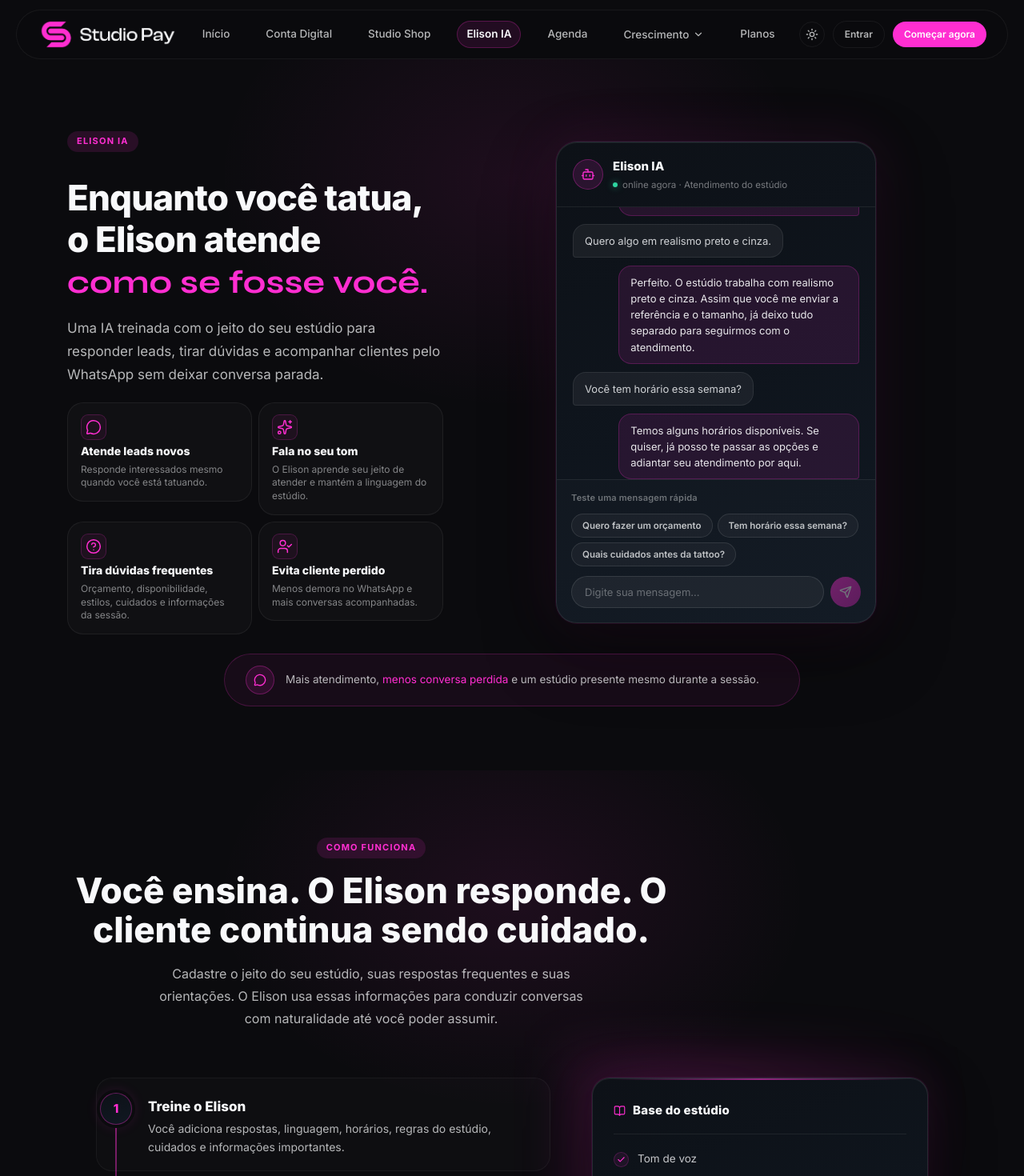
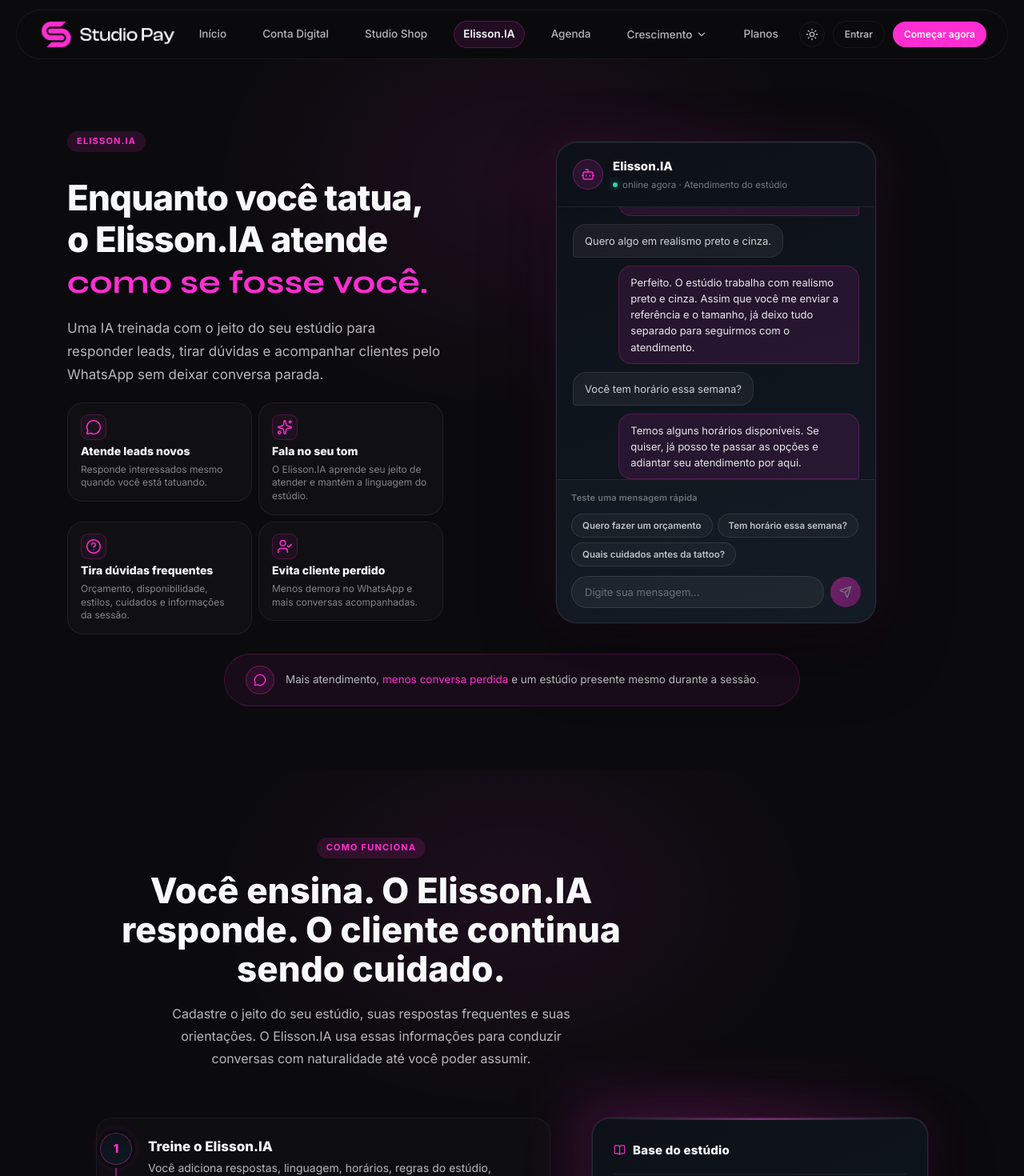
Before and after one commit to studiopay/studiopay-frontend, a React (Vite) app: page /elison-ia in a window 1280 px wide. Shown: the top 1470 px of the page at 80% size. Built offline with nearby package versions, Linux system fonts and the light colour scheme.

Commit message:
chore: standardize Elisson.IA naming
- padroniza grafia pública para Elisson.IA
- mantém rota /elison-ia e nomes técnicos intactos
- corrige textos visíveis em páginas e componentes públicos
- não altera layout, estrutura, backend ou rotas privadas

```diff
--- a/src/components/landing/ElisonPreviewSection.jsx
+++ b/src/components/landing/ElisonPreviewSection.jsx
@@ -49,10 +49,10 @@
         <div className="elison-preview-layout">
           <Reveal>
             <div className="elison-preview-copy">
-              <span className="section-label">Elison IA</span>
+              <span className="section-label">Elisson.IA</span>
               <h2 className="section-title">
                 Enquanto você tatua,<br />
-                o <span className="landing-accent">Elison</span> acompanha seus clientes.
+                o <span className="landing-accent">Elisson.IA</span> acompanha seus clientes.
               </h2>
               <p className="section-sub">
                 Confirma horários, envia lembretes e mantém o cliente acompanhado sem você precisar parar o atendimento.
@@ -62,12 +62,12 @@
 
           <Reveal delay={80}>
             <div className="elison-preview-demo">
-              <div className="elison-phone" aria-label="Demonstração de conversa do Elison IA">
+              <div className="elison-phone" aria-label="Demonstração de conversa do Elisson.IA">
                 <div className="elison-chat-header">
                   <span className="elison-chat-avatar" aria-hidden="true">J</span>
                   <div className="elison-chat-contact">
                     <strong>João</strong>
-                    <span>Atendimento via Elison.IA</span>
+                    <span>Atendimento via Elisson.IA</span>
                   </div>
                   <div className="elison-chat-actions" aria-hidden="true">
                     <Video size={15} strokeWidth={1.8} />
@@ -86,7 +86,7 @@
                       className={`elison-chat-bubble ${message.from === 'client' ? 'client' : 'elison'}`}
                       key={`${message.from}-${index}`}
                     >
-                      <span>{message.from === 'client' ? 'João' : 'Elison.IA'}</span>
+                      <span>{message.from === 'client' ? 'João' : 'Elisson.IA'}</span>
                       <p>{message.text}</p>
                       <small>
                         {message.time}
@@ -102,7 +102,7 @@
                 </div>
               </div>
 
-              <div className="elison-step-tabs" aria-label="Estados demonstrativos do Elison IA">
+              <div className="elison-step-tabs" aria-label="Estados demonstrativos do Elisson.IA">
                 {elisonSteps.map((step, index) => (
                   <button
                     type="button"
@@ -119,7 +119,7 @@
           </Reveal>
 
           <Reveal delay={140}>
-            <ul className="elison-preview-bullets" aria-label="O que o Elison IA ajuda a organizar">
+            <ul className="elison-preview-bullets" aria-label="O que o Elisson.IA ajuda a organizar">
               {elisonBullets.map((bullet) => (
                 <li key={bullet}>
                   <span aria-hidden="true"><Check size={15} strokeWidth={2} /></span>
@@ -134,7 +134,7 @@
               <p>Menos conversa manual. Mais cliente acompanhado.</p>
               <div className="elison-preview-actions">
                 <Link to="/elison-ia" className="btn btn-primary btn-lg">
-                  Conhecer benefícios do Elison IA <ArrowRight size={18} />
+                  Conhecer benefícios do Elisson.IA <ArrowRight size={18} />
                 </Link>
                 <Link to="/elison-ia" className="elison-inline-link">
                   Ver como funciona
--- a/src/components/landing/FAQ.jsx
+++ b/src/components/landing/FAQ.jsx
@@ -13,7 +13,7 @@
   },
   {
     q: 'A IA responde meus clientes?',
-    a: 'O Elison IA ajuda com respostas, lembretes, confirmações e recuperação de clientes, sempre conforme sua configuração.',
+    a: 'O Elisson.IA ajuda com respostas, lembretes, confirmações e recuperação de clientes, sempre conforme sua configuração.',
   },
   {
     q: 'Tem fidelidade?',
--- a/src/components/landing/FeaturesSection.jsx
+++ b/src/components/landing/FeaturesSection.jsx
@@ -22,10 +22,10 @@
   {
     Icon: Bot,
     color: '#A78BFA',
-    title: 'Elison IA',
+    title: 'Elisson.IA',
     desc: 'Automatize mensagens, confirmações e recuperação de clientes.',
     to: '/elison-ia',
-    action: 'Conhecer Elison IA',
+    action: 'Conhecer Elisson.IA',
   },
   {
     Icon: ShoppingBag,
--- a/src/components/landing/Footer.jsx
+++ b/src/components/landing/Footer.jsx
@@ -6,7 +6,7 @@
   { label: 'Início', anchor: 'inicio' },
   { label: 'Conta Digital', anchor: 'conta-digital' },
   { label: 'Studio Shop', anchor: 'studio-shop' },
-  { label: 'Elison IA', anchor: 'elison-ia' },
+  { label: 'Elisson.IA', anchor: 'elison-ia' },
   { label: 'Agenda', anchor: 'agenda' },
   { label: 'Cursos', anchor: 'cursos' },
   { label: 'Tráfego Pago', anchor: 'trafego' },
--- a/src/components/landing/PillsMarquee.jsx
+++ b/src/components/landing/PillsMarquee.jsx
@@ -10,7 +10,7 @@
   { label: 'Conta Digital', Icon: Wallet },
   { label: 'Agenda', Icon: Calendar },
   { label: 'Studio Shop', Icon: ShoppingBag },
-  { label: 'Elison IA', Icon: Bot },
+  { label: 'Elisson.IA', Icon: Bot },
   { label: 'Cursos', Icon: GraduationCap },
   { label: 'Cobranças', Icon: ReceiptText },
   { label: 'Pix', Icon: QrCode },
--- a/src/components/landing/StudioEcosystemPreview.jsx
+++ b/src/components/landing/StudioEcosystemPreview.jsx
@@ -26,11 +26,11 @@
     label: 'Ver Agenda',
   },
   {
-    name: 'Elison IA',
+    name: 'Elisson.IA',
     role: 'Atender no automático',
     text: 'Confirma horários, envia lembretes e acompanha clientes pelo WhatsApp.',
     to: '/elison-ia',
-    label: 'Ver Elison IA',
+    label: 'Ver Elisson.IA',
   },
   {
     name: 'Studio Shop',
--- a/src/components/landing/publicNavLinks.js
+++ b/src/components/landing/publicNavLinks.js
@@ -1,7 +1,7 @@
 export const mainNavLinks = [
   { label: 'Conta Digital', to: '/studio-core' },
   { label: 'Studio Shop', to: '/studio-shop' },
-  { label: 'Elison IA', to: '/elison-ia' },
+  { label: 'Elisson.IA', to: '/elison-ia' },
   { label: 'Agenda', to: '/studio-agenda' },
 ]
 
--- a/src/data/publicModules.js
+++ b/src/data/publicModules.js
@@ -24,9 +24,9 @@
     cta: 'Organizar minha agenda',
   },
   elison: {
-    eyebrow: 'Elison IA',
-    title: 'Elison IA',
-    headline: 'Enquanto você tatua, o Elison acompanha seus clientes.',
+    eyebrow: 'Elisson.IA',
+    title: 'Elisson.IA',
+    headline: 'Enquanto você tatua, o Elisson.IA acompanha seus clientes.',
     subheadline: 'Um assistente inteligente para confirmar horários, enviar lembretes, responder mensagens e recuperar clientes sem você precisar parar o atendimento.',
     problem: 'Responder tudo manualmente toma tempo, clientes somem e confirmações viram mais uma tarefa no meio do dia.',
     solution: ['Responder clientes', 'Confirmar horários', 'Enviar lembretes', 'Recuperar clientes sumidos', 'Organizar mensagens', 'Suporte inteligente'],
--- a/src/pages/public/ElisonIAPage.jsx
+++ b/src/pages/public/ElisonIAPage.jsx
@@ -13,7 +13,7 @@
 
 const heroBenefits = [
   { Icon: MessageCircle, title: 'Atende leads novos', text: 'Responde interessados mesmo quando você está tatuando.' },
-  { Icon: Sparkles, title: 'Fala no seu tom', text: 'O Elison aprende seu jeito de atender e mantém a linguagem do estúdio.' },
+  { Icon: Sparkles, title: 'Fala no seu tom', text: 'O Elisson.IA aprende seu jeito de atender e mantém a linguagem do estúdio.' },
   { Icon: HelpCircle, title: 'Tira dúvidas frequentes', text: 'Orçamento, disponibilidade, estilos, cuidados e informações da sessão.' },
   { Icon: UserCheck, title: 'Evita cliente perdido', text: 'Menos demora no WhatsApp e mais conversas acompanhadas.' },
 ]
@@ -106,7 +106,7 @@
       <div className="elison-wa-header">
         <span className="elison-wa-avatar"><Bot size={18} strokeWidth={1.8} /></span>
         <div className="elison-wa-header-text">
-          <p className="elison-wa-name">Elison IA</p>
+          <p className="elison-wa-name">Elisson.IA</p>
           <p className="elison-wa-status">
             <span className="elison-wa-dot" /> online agora · Atendimento do estúdio
           </p>
@@ -177,9 +177,9 @@
         <div className="elison-hero-inner">
           <Reveal className="elison-hero-copy-area">
             <div className="elison-hero-copy">
-              <span className="section-label">Elison IA</span>
+              <span className="section-label">Elisson.IA</span>
               <h1 className="elison-hero-title">
-                Enquanto você tatua, o Elison atende{' '}
+                Enquanto você tatua, o Elisson.IA atende{' '}
                 <span className="landing-accent">como se fosse você.</span>
               </h1>
               <p className="elison-hero-sub">
@@ -228,7 +228,7 @@
 
 const howSteps = [
   {
-    title: 'Treine o Elison',
+    title: 'Treine o Elisson.IA',
     text: 'Você adiciona respostas, linguagem, horários, regras do estúdio, cuidados e informações importantes.',
   },
   {
@@ -236,7 +236,7 @@
     text: 'O lead entra em contato, tira dúvidas, pede orçamento ou pergunta sobre horários.',
   },
   {
-    title: 'Elison atende no seu tom',
+    title: 'Elisson.IA atende no seu tom',
     text: 'Ele responde com base no que aprendeu, mantendo a conversa ativa e organizada.',
   },
   {
@@ -267,10 +267,10 @@
           <div className="section-header-center elison-how-header">
             <span className="section-label">Como funciona</span>
             <h2 className="section-title elison-how-title">
-              Você ensina. O Elison responde. O cliente continua sendo cuidado.
+              Você ensina. O Elisson.IA responde. O cliente continua sendo cuidado.
             </h2>
             <p className="section-sub elison-how-sub">
-              Cadastre o jeito do seu estúdio, suas respostas frequentes e suas orientações. O Elison usa essas
+              Cadastre o jeito do seu estúdio, suas respostas frequentes e suas orientações. O Elisson.IA usa essas
               informações para conduzir conversas com naturalidade até você poder assumir.
             </p>
           </div>
@@ -388,7 +388,7 @@
           <div className="section-header-center elison-desk-header">
             <span className="section-label">Atendimento na prática</span>
             <h2 className="section-title elison-desk-title">
-              O Elison ajuda nas mensagens que <span className="landing-accent">mais tomam seu tempo.</span>
+              O Elisson.IA ajuda nas mensagens que <span className="landing-accent">mais tomam seu tempo.</span>
             </h2>
             <p className="section-sub elison-desk-sub">
               Orçamentos, horários, cuidados, dúvidas frequentes e acompanhamento do cliente podem ser respondidos
@@ -471,7 +471,7 @@
               <span className="landing-accent">Mais tempo tatuando.</span> Menos tempo repetindo resposta.
             </h2>
             <p className="section-sub elison-final-sub">
-              Deixe o Elison cuidar das mensagens repetitivas, organizar informações dos clientes e manter o
+              Deixe o Elisson.IA cuidar das mensagens repetitivas, organizar informações dos clientes e manter o
               atendimento ativo enquanto você foca na arte e no estúdio.
             </p>
 
--- a/src/pages/public/StudioAgendaPage.jsx
+++ b/src/pages/public/StudioAgendaPage.jsx
@@ -109,7 +109,7 @@
 // painel interno da Agenda — sem depender de imagem.
 
 const reminderItems = [
-  { Icon: Bell, title: 'Confirmação automática', text: 'Elison confirma 24h antes', on: true },
+  { Icon: Bell, title: 'Confirmação automática', text: 'Elisson.IA confirma 24h antes', on: true },
   { Icon: MessageCircle, title: 'Robô pré-tattoo', text: 'Cuidados enviados 2h antes', on: true },
   { Icon: ShieldCheck, title: 'Robô pós-tattoo', text: 'Cicatrização enviada após sessão', on: true },
   { Icon: CalendarClock, title: 'Lembretes ativos', text: '3 lembretes configurados', on: false },
--- a/src/pages/public/StudioCorePage.jsx
+++ b/src/pages/public/StudioCorePage.jsx
@@ -121,7 +121,7 @@
 
 const flowCards = [
   { Icon: Calendar, title: 'Agenda', text: 'Sessão marcada, cobrança organizada.' },
-  { Icon: Sparkles, title: 'Elison IA', text: 'Cliente lembrado sem mensagem manual.' },
+  { Icon: Sparkles, title: 'Elisson.IA', text: 'Cliente lembrado sem mensagem manual.' },
   { Icon: Wallet, title: 'Conta Digital', text: 'Pagamento recebido e registrado.' },
   { Icon: BarChart3, title: 'Relatórios', text: 'Você entende o resultado do mês.' },
 ]
```
